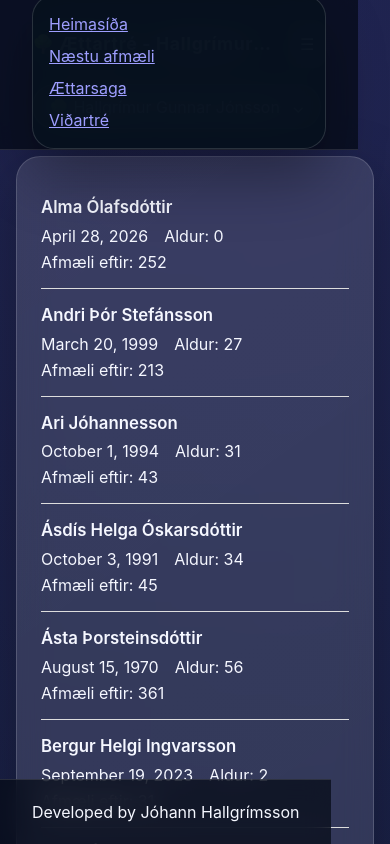
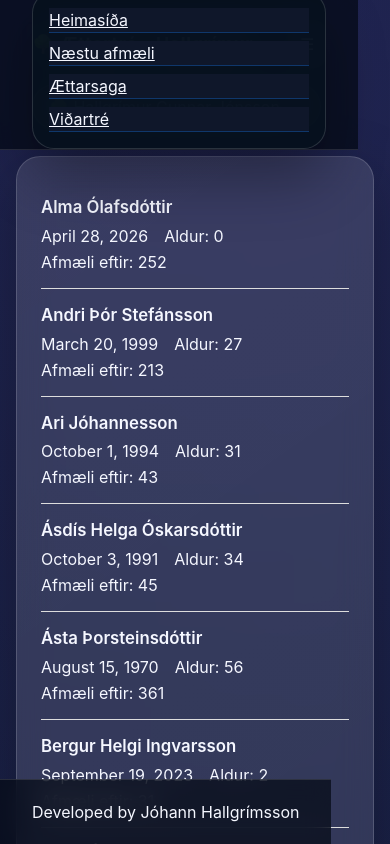
Before and after one commit to JohannHallgrimss/famely_Tree, a React (Vite) app: page / in a window 390 px wide. Both pictures are taken after a click on the button "Opna síðuvalmynd". Shown: the top 844 px of the page. Built offline with nearby package versions, Linux system fonts and the light colour scheme.

Commit message:
mobile fix

```diff
--- a/src/components/SiteHeader.tsx
+++ b/src/components/SiteHeader.tsx
@@ -99,9 +99,8 @@ const SiteHeader = ({
               {familyList.map((family) => (
                 <button
                   key={family.id}
-                  className={`family-option ${
-                    family.id === currentFamilyDataset ? "active" : ""
-                  }`}
+                  className={`family-option ${family.id === currentFamilyDataset ? "active" : ""
+                    }`}
                   onClick={() => selectFamily(family.id)}
                 >
                   {family.name}
@@ -117,28 +116,32 @@ const SiteHeader = ({
           <div className="mobile-nav-links">
             <Link
               to="/"
-              className={location.pathname === "/" ? "active" : ""}
+              className={`mobile-submenu ${location.pathname === "/afmæli" ? "active" : ""
+                }`}
               onClick={() => setMobileOpen(false)}
             >
               Heimasíða
             </Link>
             <Link
               to="/afmæli"
-              className={location.pathname === "/afmæli" ? "active" : ""}
+              className={`mobile-submenu ${location.pathname === "/afmæli" ? "active" : ""
+                }`}
               onClick={() => setMobileOpen(false)}
             >
               Næstu afmæli
             </Link>
             <Link
               to="/ættarsaga"
-              className={location.pathname === "/ættarsaga" ? "active" : ""}
+              className={`mobile-submenu ${location.pathname === "/ættarsaga" ? "active" : ""
+                }`}
               onClick={() => setMobileOpen(false)}
             >
               Ættarsaga
             </Link>
             <Link
               to="/vidartre"
-              className={location.pathname === "/vidartre" ? "active" : ""}
+              className={`mobile-submenu ${location.pathname === "/vidartre" ? "active" : ""
+                }`}
               onClick={() => setMobileOpen(false)}
             >
               Viðartré
--- a/src/styles.css
+++ b/src/styles.css
@@ -743,6 +743,19 @@ a {
   }
 }
 
+.mobile-submenu {
+  position: static;
+  display: flex;
+  flex-direction: column;
+  background: #0f172a;
+  color: rgb(245, 247, 255);
+  border: none;
+  border-bottom: 1px solid #0f376b;
+  box-shadow: none;
+  margin: 0;
+  border-radius: 0;
+}
+
 @media (max-width: 700px) {
   .site-header {
     flex-direction: column;
```
